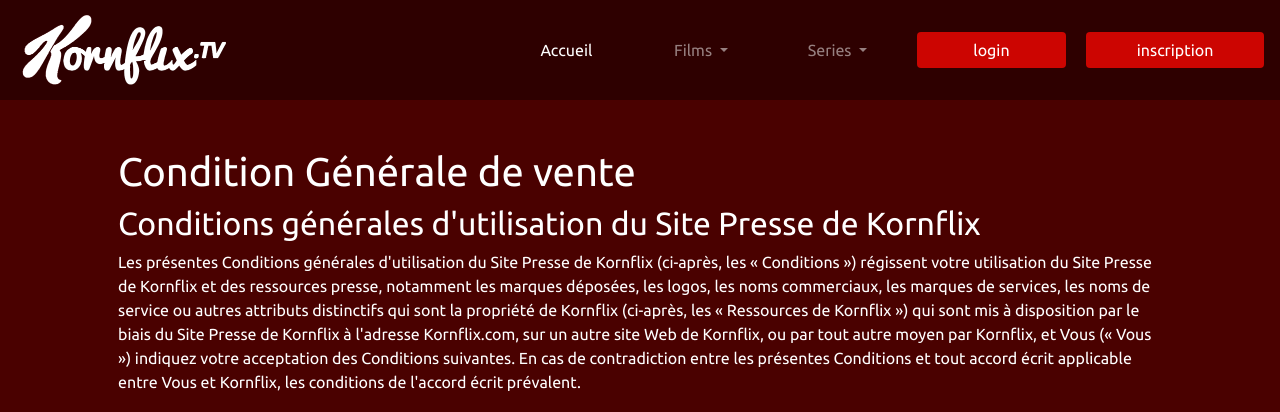
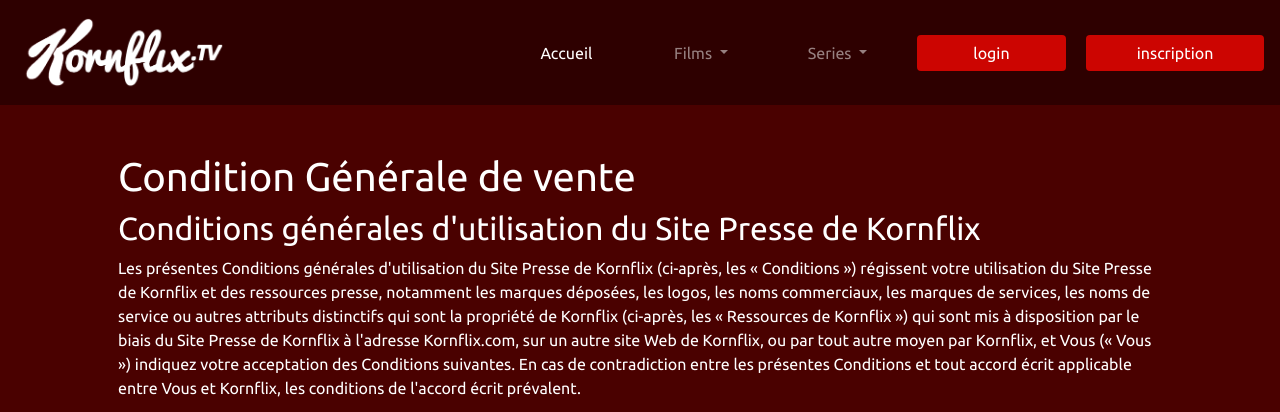
Before and after one commit to Bunyaminserbest/CornFlix, a PHP site: template view/cgvView.php in a window 1280 px wide. Shown: the top 412 px of the page. Run offline with PHP 8.4, Linux system fonts and the light colour scheme; the template is opened without the code that fills it, so the values that code supplies are empty; some libraries are stand-ins or nearby versions.

Commit message:
mise a jour css

```diff
--- a/css/carousel.css
+++ b/css/carousel.css
@@ -1,6 +1,6 @@
-/*img{
+img{
 padding: 1%;
-}*/
+}
 
 /*.carousel-items{
       justify-content: center;
--- a/css/mobile.css
+++ b/css/mobile.css
@@ -19,6 +19,7 @@
     display: inline-block;
      width: 100%;
 }
+}
 @media screen and (max-width : 1000px) {
     #searchBtn{
         width:100%;
```
